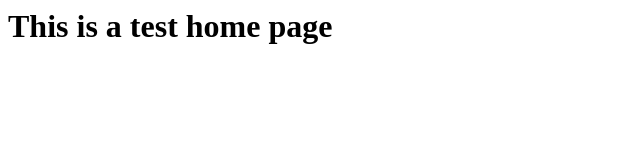
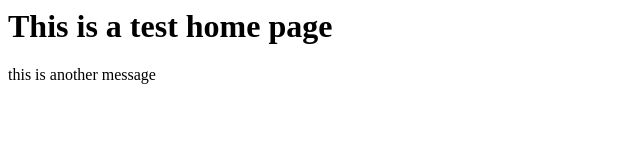
Before and after one commit to janmontejo/HappyFriday, a plain HTML site: page index.html in a window 1280 px wide. Shown: the whole page, without its empty margins (0-640 px from the left). Drawn offline with Linux system fonts and the light colour scheme.

Commit message:
Update index.html

```diff
--- a/index.html
+++ b/index.html
@@ -1,7 +1,7 @@
 <html>
 <body>
 <h1>This is a test home page </h1>
-
+<p>this is another message</p>
 </body>
 
 </html>
```
